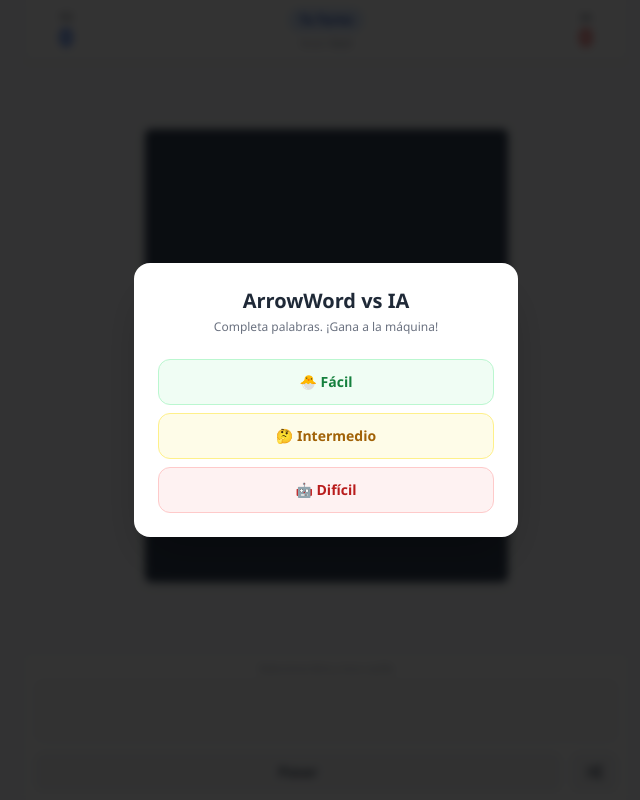
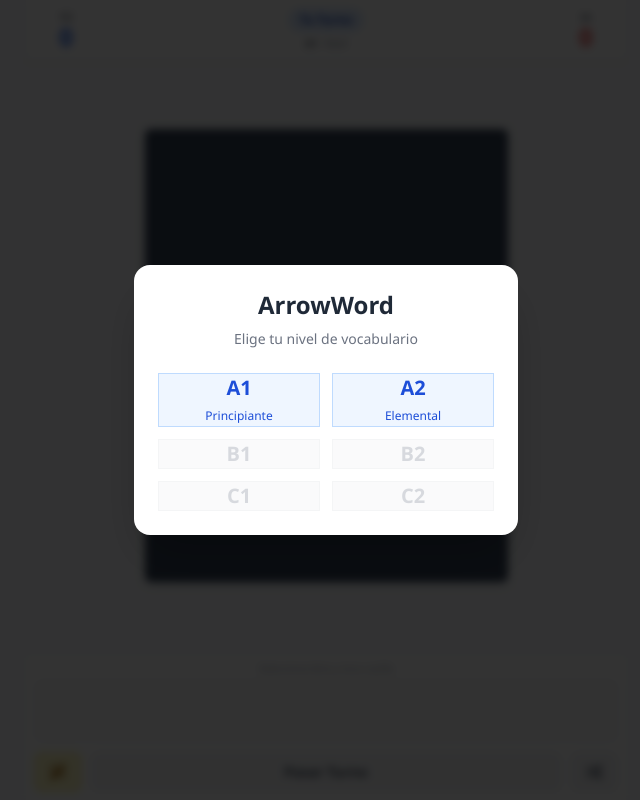
Before and after one commit to ignacioatienzac/juego-contra-adversario, a plain HTML site: page index.html in a window 1280 px wide. Shown: the whole page, without its empty margins (314-954 px from the left). Drawn offline with nearby package versions, Linux system fonts and the light colour scheme.

Commit message:
Update index.html

```diff
--- a/index.html
+++ b/index.html
@@ -23,7 +23,10 @@
                 <div id="turn-indicator" class="px-3 py-1 rounded-full bg-blue-100 text-blue-800 text-xs font-bold mb-1">
                     Tu Turno
                 </div>
-                <div class="text-[10px] text-gray-400">Nivel: <span id="level-display" class="font-bold">Fácil</span></div>
+                <div class="text-[10px] text-gray-400">
+                    <span id="lang-level-display" class="font-bold text-gray-600 mr-1">A1</span>
+                    <span id="difficulty-display" class="font-bold">Fácil</span>
+                </div>
             </div>
             <div class="flex flex-col items-center w-16" id="ai-score-box">
                 <span class="text-[10px] text-gray-500 font-bold uppercase">IA</span>
@@ -37,7 +40,10 @@
                 <!-- Grid JS -->
             </div>
             <div id="loading-msg" class="absolute inset-0 flex items-center justify-center bg-white/80 z-20 hidden">
-                <span class="text-blue-600 font-bold animate-pulse">Generando tablero...</span>
+                <div class="text-center">
+                    <i class="fas fa-spinner fa-spin text-3xl text-blue-500 mb-2"></i>
+                    <p class="text-blue-600 font-bold animate-pulse">Generando tablero...</p>
+                </div>
             </div>
         </main>
 
@@ -46,7 +52,13 @@
             <div class="text-center text-gray-400 text-[10px] mb-1">Selecciona letra y toca casilla</div>
             <div id="rack" class="rack-container bg-gray-50 rounded-lg mb-2 shadow-inner border border-gray-100"></div>
             <div class="flex gap-2 h-10">
-                <button id="btn-pass" class="flex-1 bg-gray-100 hover:bg-gray-200 active:bg-gray-300 text-gray-600 text-sm font-bold rounded-lg transition">Pasar</button>
+                <!-- Botón Resolver -->
+                <button id="btn-solve" class="w-12 bg-yellow-100 hover:bg-yellow-200 text-yellow-700 rounded-lg flex items-center justify-center transition border border-yellow-200" title="Resolver Puzle">
+                    <i class="fa-solid fa-wand-magic-sparkles"></i>
+                </button>
+
+                <button id="btn-pass" class="flex-1 bg-gray-100 hover:bg-gray-200 active:bg-gray-300 text-gray-600 text-sm font-bold rounded-lg transition">Pasar Turno</button>
+
                 <button id="btn-shuffle" class="w-12 bg-gray-100 hover:bg-gray-200 active:bg-gray-300 text-gray-600 rounded-lg flex items-center justify-center">
                     <i class="fa-solid fa-shuffle"></i>
                 </button>
@@ -54,16 +66,61 @@
         </footer>
     </div>
 
-    <!-- MODAL -->
-    <div id="start-modal" class="modal-overlay fixed inset-0 flex items-center justify-center z-50 px-4">
+    <!-- MODAL 1: SELECCIÓN DE NIVEL (VOCABULARIO) -->
+    <div id="level-modal" class="modal-overlay fixed inset-0 flex items-center justify-center z-50 px-4">
         <div class="bg-white rounded-2xl shadow-2xl p-6 w-full max-w-sm text-center">
-            <h1 class="text-xl font-black text-gray-800 mb-1">ArrowWord vs IA</h1>
-            <p class="text-xs text-gray-500 mb-6">Completa palabras. ¡Gana a la máquina!</p>
+            <h1 class="text-2xl font-black text-gray-800 mb-2">ArrowWord</h1>
+            <p class="text-sm text-gray-500 mb-6">Elige tu nivel de vocabulario</p>
+
+            <div class="grid grid-cols-2 gap-3">
+                <!-- Niveles Activos -->
+                <button class="btn-level bg-blue-50 text-blue-700 hover:bg-blue-100 border border-blue-200" data-file="vocabulaio-a1.json" data-label="A1">
+                    <span class="block text-xl font-bold">A1</span>
+                    <span class="text-xs">Principiante</span>
+                </button>
+                <button class="btn-level bg-blue-50 text-blue-700 hover:bg-blue-100 border border-blue-200" data-file="vocabulario_a2.json" data-label="A2">
+                    <span class="block text-xl font-bold">A2</span>
+                    <span class="text-xs">Elemental</span>
+                </button>
+
+                <!-- Niveles Inactivos -->
+                <button class="btn-level-locked opacity-40 cursor-not-allowed bg-gray-100 text-gray-400 border border-gray-200" disabled>
+                    <span class="block text-xl font-bold">B1</span>
+                </button>
+                <button class="btn-level-locked opacity-40 cursor-not-allowed bg-gray-100 text-gray-400 border border-gray-200" disabled>
+                    <span class="block text-xl font-bold">B2</span>
+                </button>
+                <button class="btn-level-locked opacity-40 cursor-not-allowed bg-gray-100 text-gray-400 border border-gray-200" disabled>
+                    <span class="block text-xl font-bold">C1</span>
+                </button>
+                <button class="btn-level-locked opacity-40 cursor-not-allowed bg-gray-100 text-gray-400 border border-gray-200" disabled>
+                    <span class="block text-xl font-bold">C2</span>
+                </button>
+            </div>
+        </div>
+    </div>
+
+    <!-- MODAL 2: SELECCIÓN DE DIFICULTAD (IA) -->
+    <div id="difficulty-modal" class="modal-overlay fixed inset-0 flex items-center justify-center z-50 px-4 hidden">
+        <div class="bg-white rounded-2xl shadow-2xl p-6 w-full max-w-sm text-center">
+            <h2 class="text-xl font-black text-gray-800 mb-1">Dificultad</h2>
+            <p class="text-xs text-gray-500 mb-6">Elige la inteligencia de tu rival</p>
+
             <div class="space-y-2">
-                <button class="btn-start w-full bg-green-50 text-green-700 hover:bg-green-100 font-bold py-3 rounded-xl border border-green-200 transition text-sm" data-diff="easy">🐣 Fácil</button>
-                <button class="btn-start w-full bg-yellow-50 text-yellow-700 hover:bg-yellow-100 font-bold py-3 rounded-xl border border-yellow-200 transition text-sm" data-diff="medium">🤔 Intermedio</button>
-                <button class="btn-start w-full bg-red-50 text-red-700 hover:bg-red-100 font-bold py-3 rounded-xl border border-red-200 transition text-sm" data-diff="hard">🤖 Difícil</button>
+                <button class="btn-start w-full bg-green-50 text-green-700 hover:bg-green-100 font-bold py-3 rounded-xl border border-green-200 transition text-sm flex items-center justify-center gap-2" data-diff="easy">
+                    <span>🐣</span> Fácil
+                </button>
+                <button class="btn-start w-full bg-yellow-50 text-yellow-700 hover:bg-yellow-100 font-bold py-3 rounded-xl border border-yellow-200 transition text-sm flex items-center justify-center gap-2" data-diff="medium">
+                    <span>🤔</span> Intermedio
+                </button>
+                <button class="btn-start w-full bg-red-50 text-red-700 hover:bg-red-100 font-bold py-3 rounded-xl border border-red-200 transition text-sm flex items-center justify-center gap-2" data-diff="hard">
+                    <span>🤖</span> Difícil
+                </button>
             </div>
+
+            <button id="btn-back-level" class="mt-4 text-xs text-gray-400 hover:text-gray-600 underline">
+                Cambiar Nivel
+            </button>
         </div>
     </div>
 
```
